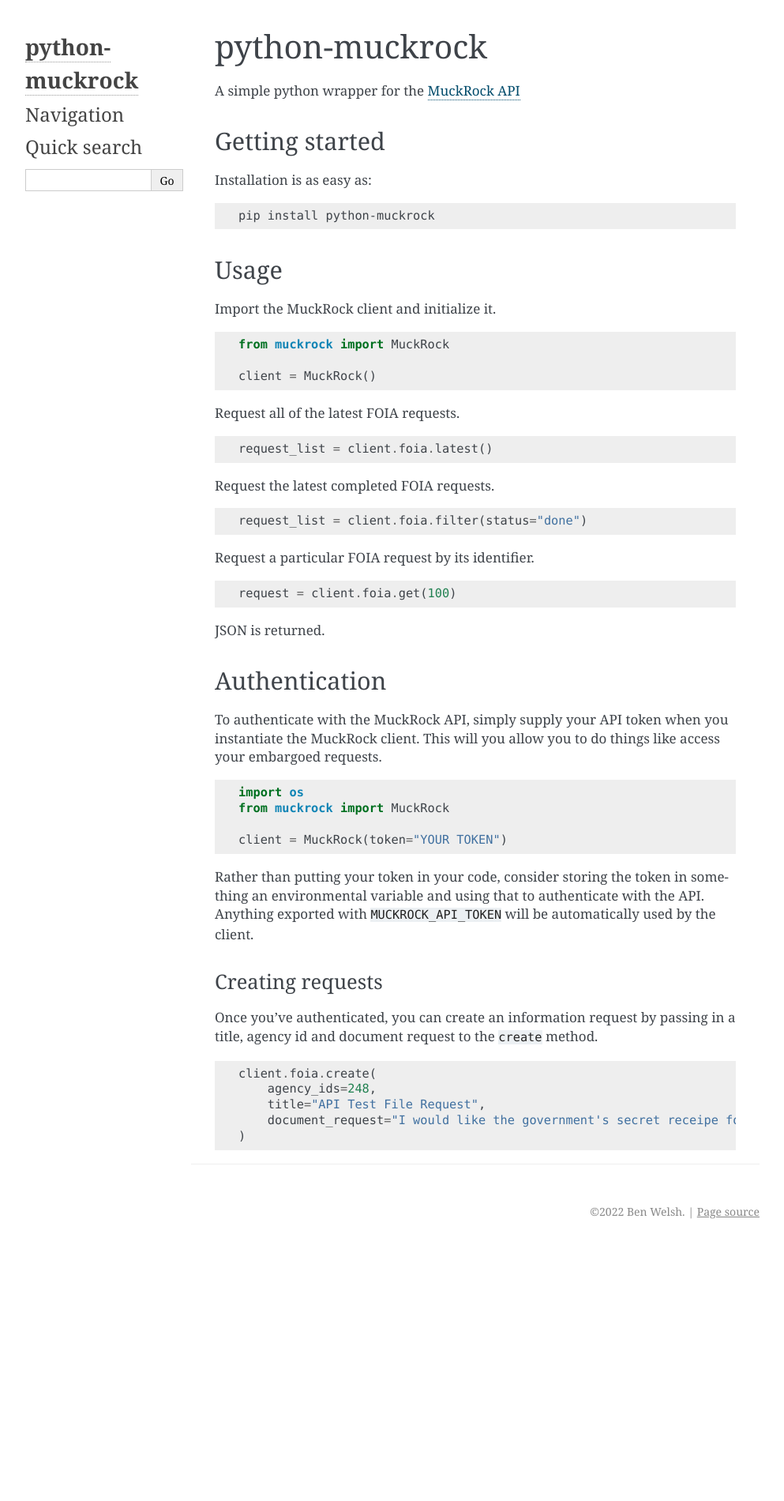
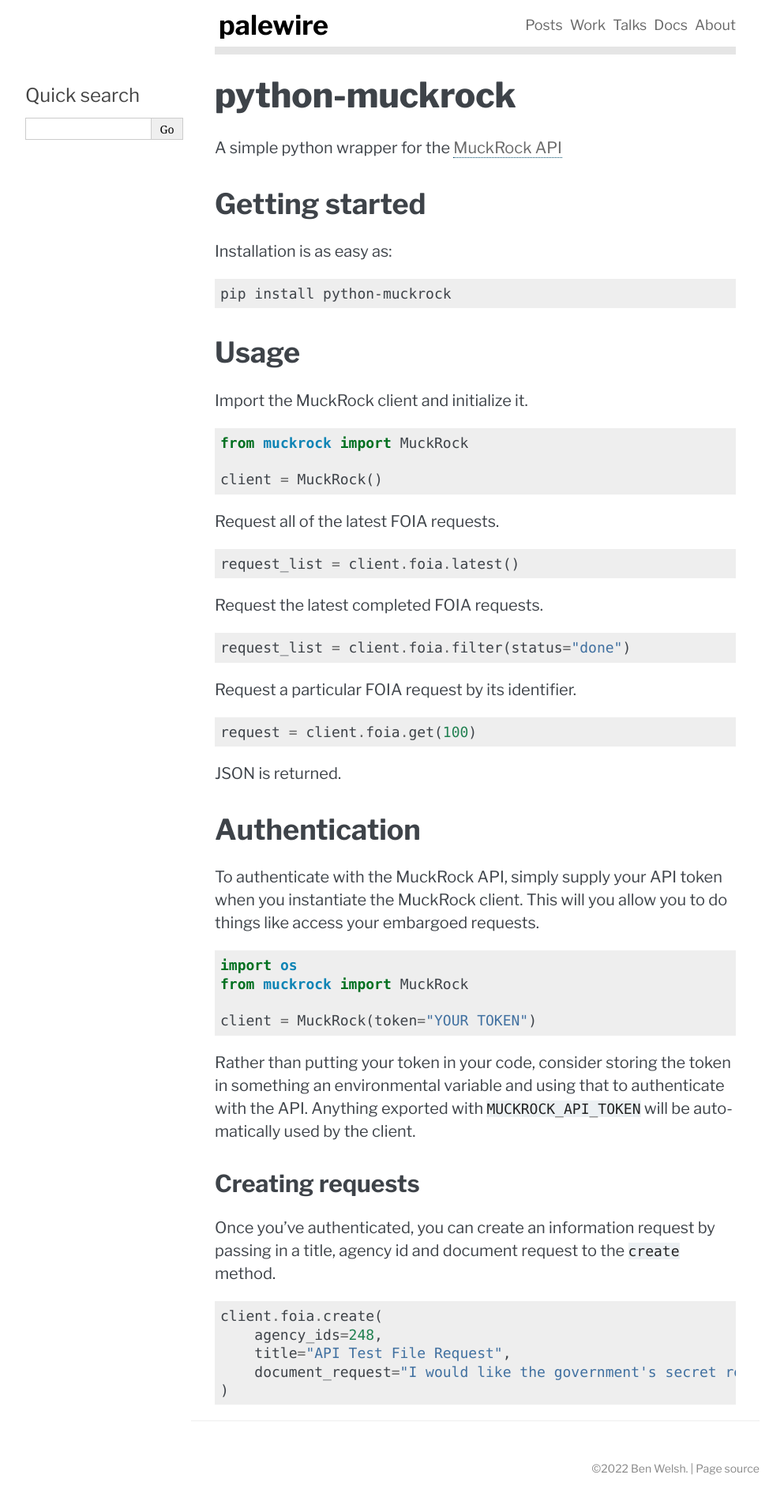
Before and after one commit to palewire/python-muckrock, a Sphinx documentation site: the page built from docs/index.md, in a window 1280 px wide. Shown: the whole page at 79% size, without its empty margins (148-1141 px from the left). Built offline with Sphinx 7.4.7, drawn with Linux system fonts in a browser that asks for light colours; before the commit the page ends 1573 px from its top, so only the background shows below that.

Commit message:
Trim nav

```diff
--- /dev/null
+++ b/docs/_static/css/custom.css
@@ -0,0 +1,230 @@
+@import url('https://fonts.googleapis.com/css2?family=Libre+Franklin:ital,wght@0,400;0,700;0,800;1,400;1,800&display=swap');
+
+div.document {
+    margin-top: 0;
+}
+
+div.body {
+    min-width: 0 !important;
+}
+
+div.body p, div.body li {
+    line-height: 1.45;
+}
+
+div.body li {
+    margin-bottom: 4px;
+}
+
+div.topic {
+    margin: 0;
+    padding: 8px 12px;
+}
+
+p.topic-title {
+    margin: 0;
+}
+
+div.topic ul {
+    margin-top: 6px;
+}
+@media screen and (max-width: 870px) {
+    ul {
+        margin: 10px 0 10px 20px;
+    }
+}
+
+div.sphinxsidebar h1.logo,
+div.sphinxsidebar h3 {
+  font-family: 'Libre Franklin', "Helvetica", "Liberation Sans", Arial, sans-serif;
+}
+
+div.sphinxsidebarwrapper h1.logo {
+  font-size: 1.85em;
+  font-weight: 800;
+}
+
+@media (min-width: 875px) {
+    div.sphinxsidebar {
+        margin-top: 85px;
+    }
+}
+
+@media screen and (max-width: 875px) {
+  div.sphinxsidebar {
+    width: auto;
+    padding: 10px 20px;
+    margin: 50px 0 0 0;
+  }
+}
+
+div.admonition {
+    padding: 15px;
+}
+
+div.warning {
+  background-color: #EEE;
+  border: 1px solid #CCC;
+}
+
+div.admonition p.admonition-title {
+  font-family: 'Libre Franklin', "Helvetica", "Liberation Sans", Arial, sans-serif;
+  margin: 0;
+}
+
+div.related nav {
+    padding-right: 10px;
+}
+
+body {
+  font-family: 'Libre Franklin', "Helvetica", "Liberation Sans", Arial, sans-serif;
+  font-size: 20px;
+  line-height: 1.45;
+  text-align: left;
+}
+@media screen and (max-width: 875px) {
+    body {
+        margin: 0;
+        padding: 0;
+    }
+    div.body > .section,
+    div.body > section {
+        padding: 0 20px;
+    }
+}
+
+@media (max-width: 550px) {
+    body {
+        font-size: 0.85em;
+    }
+}
+
+div.body h1, div.body h2, div.body h3, div.body h4, div.body h5, div.body h6 {
+  font-family: 'Libre Franklin', "Helvetica", "Liberation Sans", Arial, sans-serif;
+  font-weight: 700;
+}
+
+div.body h1 {
+  font-weight: 800;
+  font-size: 220%;
+}
+
+pre {
+  padding: 7px;
+}
+
+.cell_output {
+  overflow: auto;
+}
+
+.toctree-wrapper p.caption {
+  font-weight: 700;
+}
+
+.toggle-details {
+  display: none;
+}
+
+.row {
+    width: 100%;
+    max-width: 660px;
+    margin: 0 auto;
+    overflow: hidden;
+}
+.row .fivecol {
+    width: 43%;
+    float: right;
+    min-height: 1px;
+}
+.row .sevencol {
+    width: 37%;
+    float: left;
+    min-height: 1px;
+}
+@media (max-width: 550px) {
+    .row .fivecol, .row .sevencol {
+        padding: 0 20px;
+    }
+}
+
+/* The header */
+nav {
+    display: block;
+    margin-top: 0.75em;
+    margin-bottom: 0.5em;
+    font-size: 1em;
+    line-height: 1.7em;
+}
+nav .shingle {
+    font-size: 1.7em;
+    font-weight: bold;
+    text-align: left;
+    padding-left: 0.15em;
+}
+nav .shingle a {
+    text-decoration: none;
+    font-weight: bold;
+    color: #000;
+}
+nav .shingle a:hover {
+    color: #686868;
+}
+@media (max-width: 550px) {
+    nav .shingle {
+        float: left;
+        margin-bottom: 5px;
+        padding-left: 0;
+   }
+}
+nav .links {
+    text-align: right;
+}
+nav .links ul {
+    float: right;
+    list-style-type: none;
+    margin: 4px 0 0 0;
+}
+nav .links li {
+    float: left;
+    list-style-position: inside;
+    margin-left: 0.5em;
+    font-size: 0.9em;
+    font-weight: 300;
+    margin-bottom: 0;
+}
+@media (max-width: 550px) {
+    nav .links li {
+       font-size: .825em;
+    }
+}
+nav .links li a {
+    text-decoration: none;
+}
+nav .links li a:hover {
+    text-decoration: underline;
+}
+.last {
+    margin-right: 0;
+}
+
+.topbar {
+    border-bottom: solid 10px #e5e5e5;
+    margin-bottom: 20px;
+    width: 100%;
+}
+
+a:link {
+  text-decoration: none;
+  color: #686868;
+}
+a:visited {
+  text-decoration: none;
+  color: #686868;
+}
+a:hover {
+  text-decoration: underline;
+}
+a:active {
+  text-decoration: underline;
+  color: #000;
+}
--- /dev/null
+++ b/docs/_templates/nav.html
@@ -0,0 +1,47 @@
+<nav>
+    <div class="row">
+        <div class="sevencol">
+            <div class="shingle">
+                <a href="https://palewi.re/">
+                    <div rel="rnews:copyrightedBy rnews:hasSource rnews:providedBy">
+                        <div about="http://palewi.re/" typeof="rnews:Organization">
+                            <div property="rnews:name">palewire</div>
+                        </div>
+                    </div>
+                </a>
+            </div>
+        </div>
+        <div class="fivecol last links">
+            <ul>
+                <li>
+                    <a href="http://palewi.re/posts/" title="Posts">
+                        Posts
+                    </a>
+                </li>
+                <li>
+                    <a href="http://palewi.re/work/" title="Work">
+                        Work
+                    </a>
+                </li>
+                <li>
+                    <a href="http://palewi.re/talks/" title="Talks">
+                        Talks
+                    </a>
+                </li>
+                <li>
+                    <a href="http://palewi.re/docs/" title="Docs">
+                        Docs
+                    </a>
+                </li>
+                <li>
+                    <a href="http://palewi.re/who-is-ben-welsh/" title="Who is Ben Welsh?">
+                        About
+                    </a>
+                </li>
+            </ul>
+        </div>
+    </div>
+</nav>
+<div class="row topbar">
+    <div class="twelvecol last"></div>
+</div>
--- a/docs/conf.py
+++ b/docs/conf.py
@@ -25,8 +25,8 @@
 html_theme = "alabaster"
 html_sidebars = {
     "**": [
-        "about.html",
-        "navigation.html",
+        # "about.html",
+        # "navigation.html",
         "relations.html",
         "searchbox.html",
         "donate.html",
```
